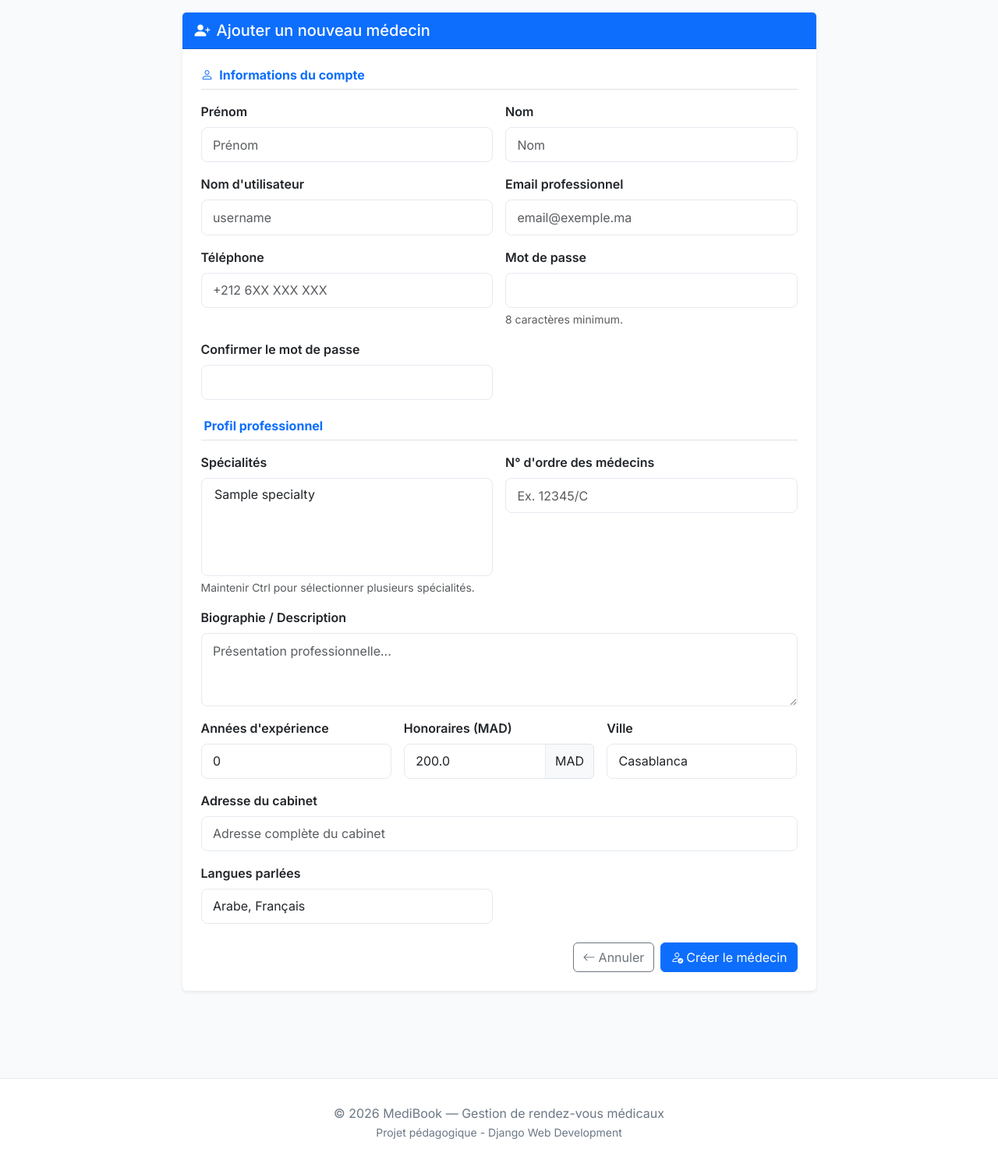
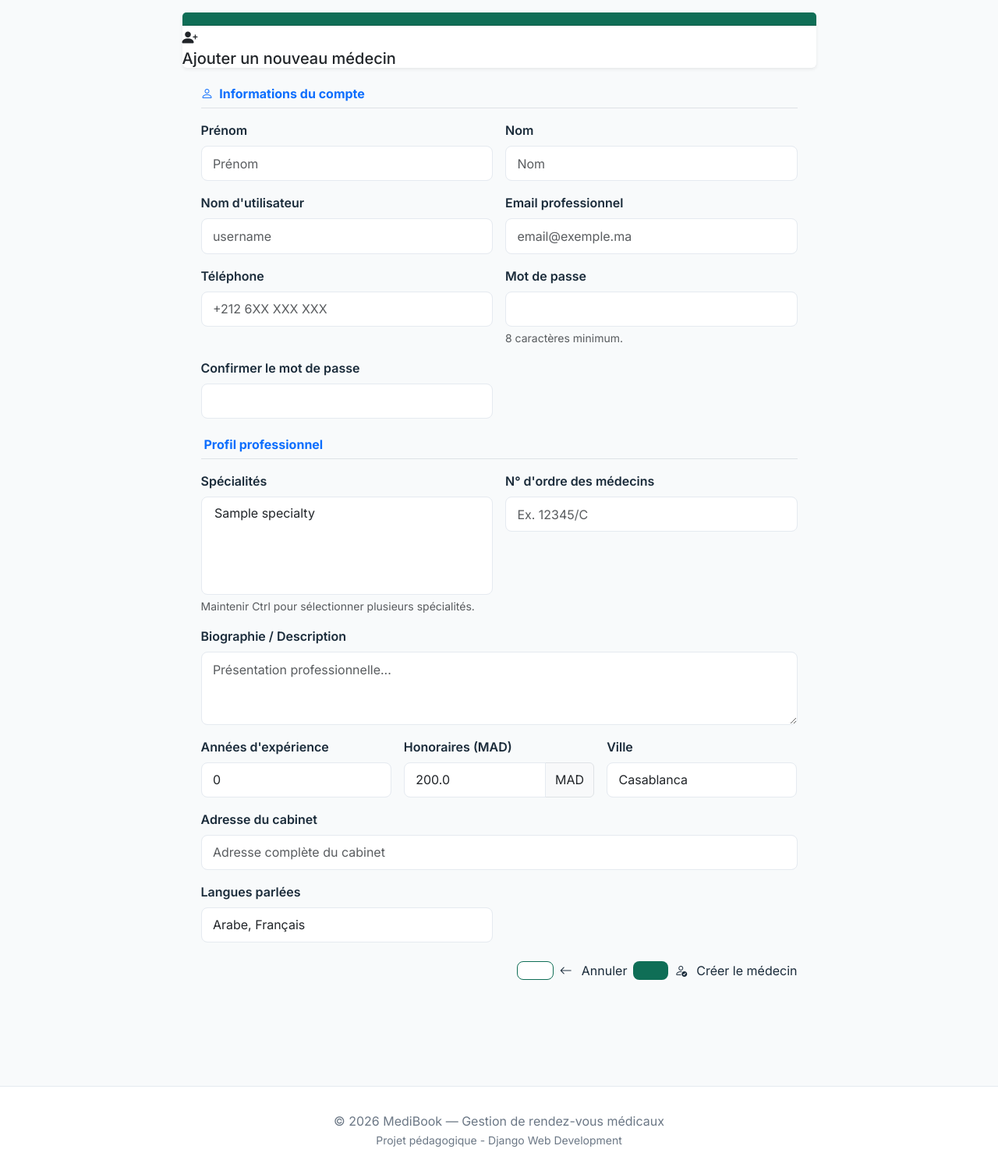
Before and after one commit to ouakiloumaima9-spec/medibook-django, a Django app: page /doctors/admin/add/ in a window 1280 px wide. Shown: the part 135-1641 px from the top of the page at 78% size. Before the commit the page ends 1596 px from the top, so only its background shows below. Run offline with Django 5.2, Linux system fonts and the light colour scheme; a user stored in the database is signed in; tables that the repository leaves empty hold one stand-in row (values such as "Sample post"); data that the repository does not hold is empty; some libraries are stand-ins or nearby versions.

Commit message:
fix: apply medibook green style to admin doctor pages

```diff
--- a/templates/doctors/admin_add_doctor.html
+++ b/templates/doctors/admin_add_doctor.html
@@ -19,7 +19,7 @@
     <div class="col-lg-9">
 
       <div class="card shadow-sm border-0">
-        <div class="card-header bg-primary text-white d-flex align-items-center gap-2">
+        <div class="card-header d-flex align-items-center gap-2" style="background:var(--mb-primary);color:#fff;"></div>
           <i class="bi bi-person-plus-fill fs-5"></i>
           <h5 class="mb-0">Ajouter un nouveau médecin</h5>
         </div>
@@ -137,10 +137,10 @@
             {% endif %}
 
             <div class="d-flex gap-2 justify-content-end">
-              <a href="{% url 'doctors:admin_list' %}" class="btn btn-outline-secondary">
+              <a href="..." class="btn btn-mb-outline"></a>
                 <i class="bi bi-arrow-left me-1"></i>Annuler
               </a>
-              <button type="submit" class="btn btn-primary">
+              <button type="submit" class="btn btn-mb-primary"></button>
                 <i class="bi bi-person-check me-1"></i>Créer le médecin
               </button>
             </div>
--- a/templates/doctors/admin_edit_doctor.html
+++ b/templates/doctors/admin_edit_doctor.html
@@ -16,7 +16,7 @@
   <div class="row justify-content-center">
     <div class="col-lg-9">
       <div class="card shadow-sm border-0">
-        <div class="card-header bg-primary text-white d-flex align-items-center gap-2">
+        <div class="card-header d-flex align-items-center gap-2" style="background:var(--mb-primary);color:#fff;"></div>
           <i class="bi bi-pencil-square fs-5"></i>
           <h5 class="mb-0">Modifier Dr. {{ doctor.user.get_full_name }}</h5>
         </div>
@@ -99,10 +99,10 @@
             {% endif %}
 
             <div class="d-flex gap-2 justify-content-end">
-              <a href="{% url 'doctors:admin_list' %}" class="btn btn-outline-secondary">
+              <a href="{% url 'doctors:admin_list' %}" class="btn btn-outline">
                 <i class="bi bi-arrow-left me-1"></i>Annuler
               </a>
-              <button type="submit" class="btn btn-primary">
+              <button type="submit" class="btn btn-mb-primary">
                 <i class="bi bi-check-lg me-1"></i>Enregistrer les modifications
               </button>
             </div>
```
